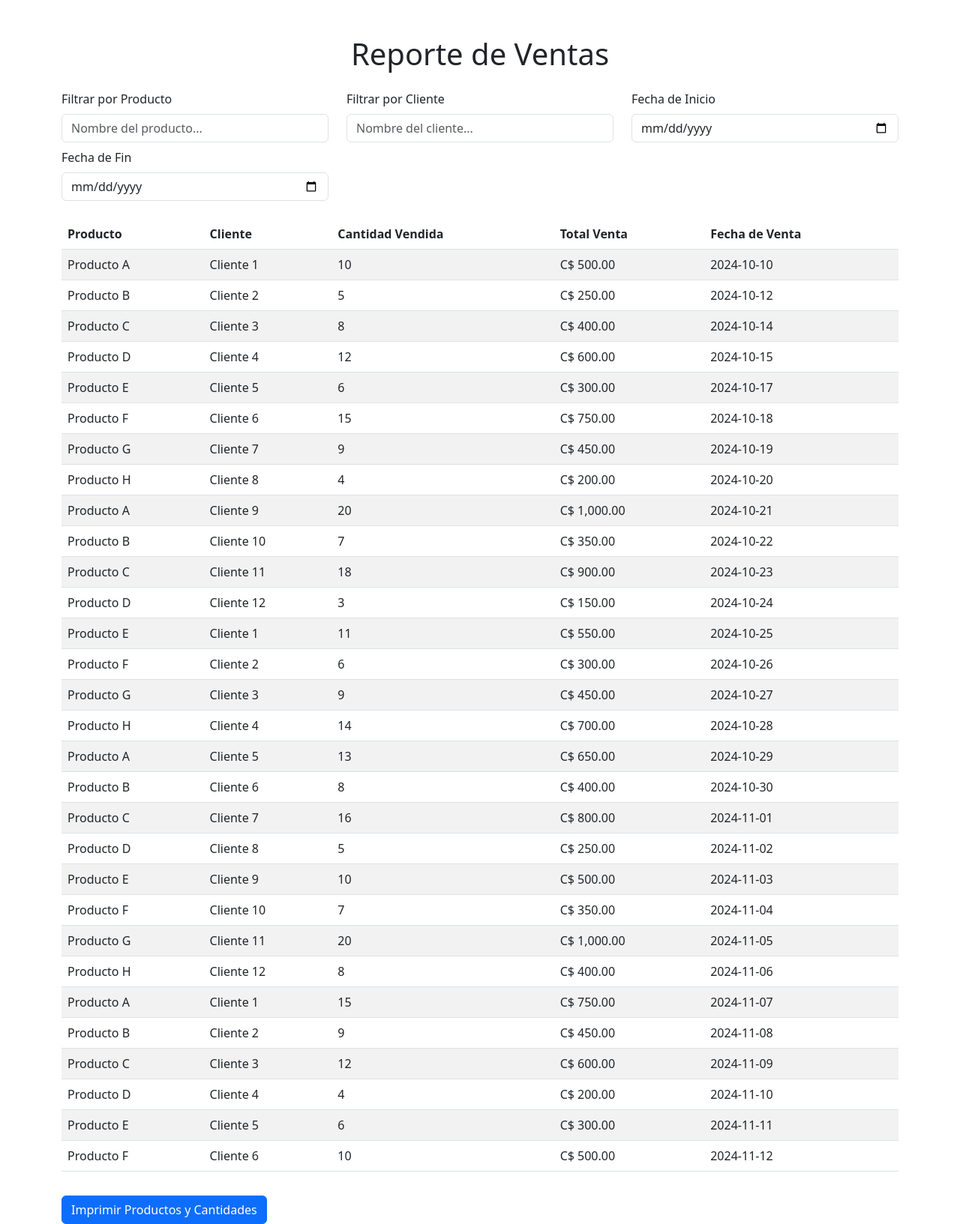
After one commit to Jaysson21/BlandonComercial, a Flask app: template src/templates/ReporteVenta.html in a window 1280 px wide. The commit adds this page. Shown: the whole page at 75% size. Run offline with Flask 3, Linux system fonts and the light colour scheme; the template is opened without the code that fills it, so the values that code supplies are empty; some libraries are stand-ins or nearby versions.

Commit message:
Reporte Avance

```diff
--- a/src/application.py
+++ b/src/application.py
@@ -350,7 +350,7 @@ def registrar_pago():
 def GestionReportes():
     clientes = ClienteModel.get_clients()
     deudas = DeudaModel.get_sales()
-    return render_template("Reportes.html", username=session["username"], clientes=clientes, deudas_json = json.dumps(deudas), nameuser=session["nameUser"])
+    return render_template("ReporteVenta.html", username=session["username"], clientes=clientes, deudas_json = json.dumps(deudas), nameuser=session["nameUser"])
 
 
 #*******************************************************************************************************
--- /dev/null
+++ b/src/static/js/ReporteVenta.js
@@ -0,0 +1,107 @@
+const salesData = [
+    { producto: 'Producto A', cliente: 'Cliente 1', cantidad: 10, total: 500, fecha: '2024-10-10' },
+    { producto: 'Producto B', cliente: 'Cliente 2', cantidad: 5, total: 250, fecha: '2024-10-12' },
+    { producto: 'Producto C', cliente: 'Cliente 3', cantidad: 8, total: 400, fecha: '2024-10-14' },
+    { producto: 'Producto D', cliente: 'Cliente 4', cantidad: 12, total: 600, fecha: '2024-10-15' },
+    { producto: 'Producto E', cliente: 'Cliente 5', cantidad: 6, total: 300, fecha: '2024-10-17' },
+    { producto: 'Producto F', cliente: 'Cliente 6', cantidad: 15, total: 750, fecha: '2024-10-18' },
+    { producto: 'Producto G', cliente: 'Cliente 7', cantidad: 9, total: 450, fecha: '2024-10-19' },
+    { producto: 'Producto H', cliente: 'Cliente 8', cantidad: 4, total: 200, fecha: '2024-10-20' },
+    { producto: 'Producto A', cliente: 'Cliente 9', cantidad: 20, total: 1000, fecha: '2024-10-21' },
+    { producto: 'Producto B', cliente: 'Cliente 10', cantidad: 7, total: 350, fecha: '2024-10-22' },
+    { producto: 'Producto C', cliente: 'Cliente 11', cantidad: 18, total: 900, fecha: '2024-10-23' },
+    { producto: 'Producto D', cliente: 'Cliente 12', cantidad: 3, total: 150, fecha: '2024-10-24' },
+    { producto: 'Producto E', cliente: 'Cliente 1', cantidad: 11, total: 550, fecha: '2024-10-25' },
+    { producto: 'Producto F', cliente: 'Cliente 2', cantidad: 6, total: 300, fecha: '2024-10-26' },
+    { producto: 'Producto G', cliente: 'Cliente 3', cantidad: 9, total: 450, fecha: '2024-10-27' },
+    { producto: 'Producto H', cliente: 'Cliente 4', cantidad: 14, total: 700, fecha: '2024-10-28' },
+    { producto: 'Producto A', cliente: 'Cliente 5', cantidad: 13, total: 650, fecha: '2024-10-29' },
+    { producto: 'Producto B', cliente: 'Cliente 6', cantidad: 8, total: 400, fecha: '2024-10-30' },
+    { producto: 'Producto C', cliente: 'Cliente 7', cantidad: 16, total: 800, fecha: '2024-11-01' },
+    { producto: 'Producto D', cliente: 'Cliente 8', cantidad: 5, total: 250, fecha: '2024-11-02' },
+    { producto: 'Producto E', cliente: 'Cliente 9', cantidad: 10, total: 500, fecha: '2024-11-03' },
+    { producto: 'Producto F', cliente: 'Cliente 10', cantidad: 7, total: 350, fecha: '2024-11-04' },
+    { producto: 'Producto G', cliente: 'Cliente 11', cantidad: 20, total: 1000, fecha: '2024-11-05' },
+    { producto: 'Producto H', cliente: 'Cliente 12', cantidad: 8, total: 400, fecha: '2024-11-06' },
+    { producto: 'Producto A', cliente: 'Cliente 1', cantidad: 15, total: 750, fecha: '2024-11-07' },
+    { producto: 'Producto B', cliente: 'Cliente 2', cantidad: 9, total: 450, fecha: '2024-11-08' },
+    { producto: 'Producto C', cliente: 'Cliente 3', cantidad: 12, total: 600, fecha: '2024-11-09' },
+    { producto: 'Producto D', cliente: 'Cliente 4', cantidad: 4, total: 200, fecha: '2024-11-10' },
+    { producto: 'Producto E', cliente: 'Cliente 5', cantidad: 6, total: 300, fecha: '2024-11-11' },
+    { producto: 'Producto F', cliente: 'Cliente 6', cantidad: 10, total: 500, fecha: '2024-11-12' }
+];
+
+
+let filteredSales = [...salesData];
+
+// Función para llenar la tabla
+function fillSalesTable(sales) {
+    const tableBody = document.getElementById('salesReportBody');
+    tableBody.innerHTML = '';  // Limpiar la tabla antes de llenarla
+
+    sales.forEach(sale => {
+        const row = `
+            <tr>
+                <td>${sale.producto}</td>
+                <td>${sale.cliente}</td>
+                <td>${sale.cantidad}</td>
+                <td>C$ ${sale.total.toLocaleString('en-US', { minimumFractionDigits: 2, maximumFractionDigits: 2 })}</td>
+                <td>${sale.fecha}</td>
+            </tr>
+        `;
+        tableBody.innerHTML += row;
+    });
+}
+
+// Llenar la tabla con todas las ventas al cargar la página
+fillSalesTable(salesData);
+
+// Función para aplicar todos los filtros
+function applyFilters() {
+    const productQuery = document.getElementById('filterProduct').value.toLowerCase();
+    const clientQuery = document.getElementById('filterClient').value.toLowerCase();
+    const startDate = document.getElementById('filterDateStart').value;
+    const endDate = document.getElementById('filterDateEnd').value;
+
+    filteredSales = salesData.filter(sale => {
+        const saleDate = new Date(sale.fecha);
+        const start = startDate ? new Date(startDate) : null;
+        const end = endDate ? new Date(endDate) : null;
+
+        const matchesProduct = sale.producto.toLowerCase().includes(productQuery);
+        const matchesClient = sale.cliente.toLowerCase().includes(clientQuery);
+        const matchesDate = (!start || saleDate >= start) && (!end || saleDate <= end);
+
+        return matchesProduct && matchesClient && matchesDate;
+    });
+
+    fillSalesTable(filteredSales);
+}
+
+// Escuchar los cambios en los filtros
+document.getElementById('filterProduct').addEventListener('input', applyFilters);
+document.getElementById('filterClient').addEventListener('input', applyFilters);
+document.getElementById('filterDateStart').addEventListener('change', applyFilters);
+document.getElementById('filterDateEnd').addEventListener('change', applyFilters);
+
+// Función para imprimir solo productos y cantidades en PDF
+document.getElementById('btnImprimir').addEventListener('click', function () {
+    const { jsPDF } = window.jspdf;
+    const doc = new jsPDF();
+
+    let yOffset = 10;  // Posición inicial en el PDF
+
+    // Título del PDF
+    doc.text('Productos y Cantidades', 10, yOffset);
+    yOffset += 10;
+
+    // Imprimir solo productos y cantidades
+    filteredSales.forEach(sale => {
+        doc.text(`Producto: ${sale.producto}`, 10, yOffset);
+        doc.text(`Cantidad: ${sale.cantidad}`, 70, yOffset);
+        yOffset += 10;
+    });
+
+    // Descargar el PDF
+    doc.save('productos_y_cantidades.pdf');
+});
--- /dev/null
+++ b/src/templates/ReporteVenta.html
@@ -0,0 +1,64 @@
+<!DOCTYPE html>
+<html lang="es">
+<head>
+    <meta charset="UTF-8">
+    <meta name="viewport" content="width=device-width, initial-scale=1.0">
+    <title>Reporte de Ventas</title>
+
+    <!-- Enlace a la CDN de Bootstrap 5 -->
+    <link href="https://cdn.jsdelivr.net/npm/bootstrap@5.3.0/dist/css/bootstrap.min.css" rel="stylesheet">
+</head>
+<body>
+    <div class="container mt-5">
+        <h1 class="text-center mb-4">Reporte de Ventas</h1>
+
+        <!-- Filtros -->
+        <div class="row mb-4">
+            <div class="col-md-4">
+                <label for="filterProduct" class="form-label">Filtrar por Producto</label>
+                <input type="text" id="filterProduct" class="form-control" placeholder="Nombre del producto...">
+            </div>
+            <div class="col-md-4">
+                <label for="filterClient" class="form-label">Filtrar por Cliente</label>
+                <input type="text" id="filterClient" class="form-control" placeholder="Nombre del cliente...">
+            </div>
+            <div class="col-md-4">
+                <label for="filterDateStart" class="form-label">Fecha de Inicio</label>
+                <input type="date" id="filterDateStart" class="form-control">
+            </div>
+            <div class="col-md-4 mt-2">
+                <label for="filterDateEnd" class="form-label">Fecha de Fin</label>
+                <input type="date" id="filterDateEnd" class="form-control">
+            </div>
+        </div>
+
+        <!-- Tabla de reporte de ventas -->
+        <div class="table-responsive">
+            <table class="table table-striped table-hover" id="salesReportTable">
+                <thead>
+                    <tr>
+                        <th>Producto</th>
+                        <th>Cliente</th>
+                        <th>Cantidad Vendida</th>
+                        <th>Total Venta</th>
+                        <th>Fecha de Venta</th>
+                    </tr>
+                </thead>
+                <tbody id="salesReportBody">
+                    <!-- Aquí irán los datos de ventas -->
+                </tbody>
+            </table>
+        </div>
+
+        <!-- Botón para imprimir las ventas filtradas -->
+        <button class="btn btn-primary mt-3" id="btnImprimir">Imprimir Productos y Cantidades</button>
+    </div>
+
+    <!-- Enlaces a las bibliotecas necesarias -->
+    <script src="https://cdn.jsdelivr.net/npm/bootstrap@5.3.0/dist/js/bootstrap.bundle.min.js"></script>
+    <script src="https://cdnjs.cloudflare.com/ajax/libs/jspdf/2.4.0/jspdf.umd.min.js"></script>
+
+    <!-- Enlace al archivo JavaScript externo -->
+    <script src="ReporteVenta.js"></script>
+</body>
+</html>
--- a/src/templates/Reportes.html
+++ b/src/templates/Reportes.html
@@ -5,7 +5,8 @@
 
         <div class="row mb-4">
             <div class="col-6 col-md-4 mb-4">
-                <button class="btn btn-primary btn-block report-button w-100">Reporte 1</button>
+                <button class="btn btn-primary btn-block report-button w-100">
+                    <a href="ReporteVenta.html" class="btn btn-primary">Ir a Reporte 2</a></button>
             </div>
             <div class="col-6 col-md-4 mb-4">
                 <button class="btn btn-secondary btn-block report-button w-100">Reporte 2</button>
```
